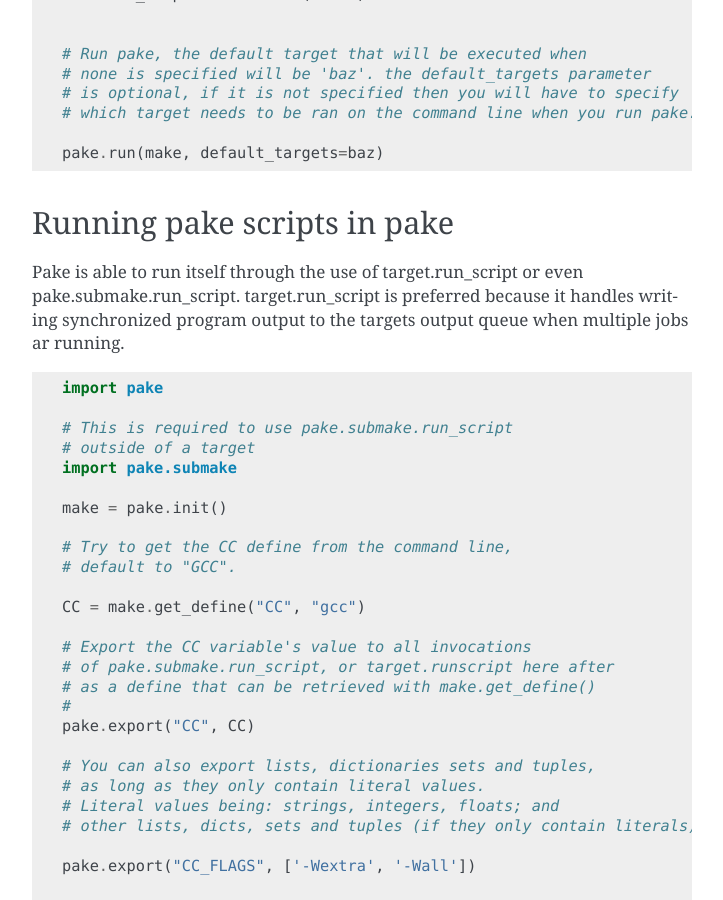
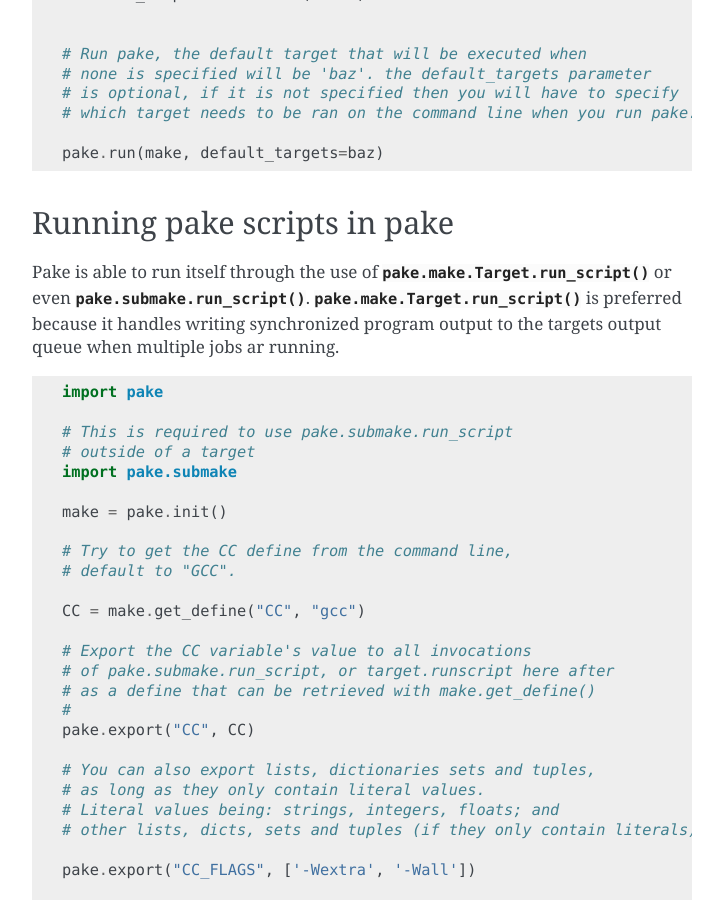
Before and after one commit to Teriks/pake, a Sphinx documentation site: the page built from docs/index.rst, in a window 1280 px wide and 900 px high, scrolled down 2481 px. Shown: the whole window, without its empty margins (388-1111 px from the left). Built offline with Sphinx 7.4.7, drawn with Linux system fonts in a browser that asks for light colours.

Commit message:
Add method links under subpake section in doc index

```diff
--- a/docs/index.rst
+++ b/docs/index.rst
@@ -141,9 +141,9 @@ Writing basic targets
 Running pake scripts in pake
 ----------------------------
 
-Pake is able to run itself through the use of target.run_script
-or even pake.submake.run_script.  target.run_script is preferred
-because it handles writing synchronized program output to the targets
+Pake is able to run itself through the use of :py:meth:`pake.make.Target.run_script`
+or even :py:meth:`pake.submake.run_script`.  :py:meth:`pake.make.Target.run_script`
+is preferred because it handles writing synchronized program output to the targets
 output queue when multiple jobs ar running.
 
 .. code-block:: python
```
